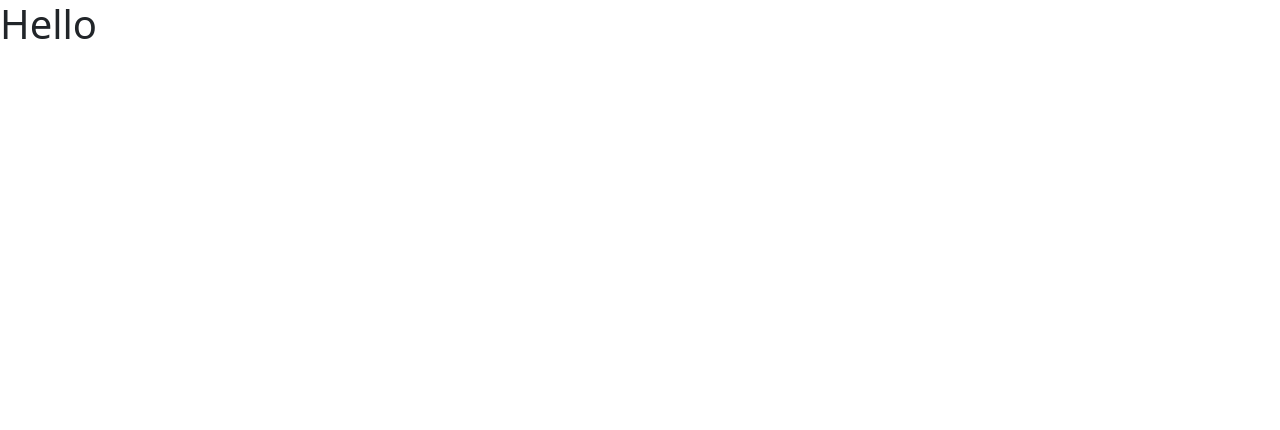
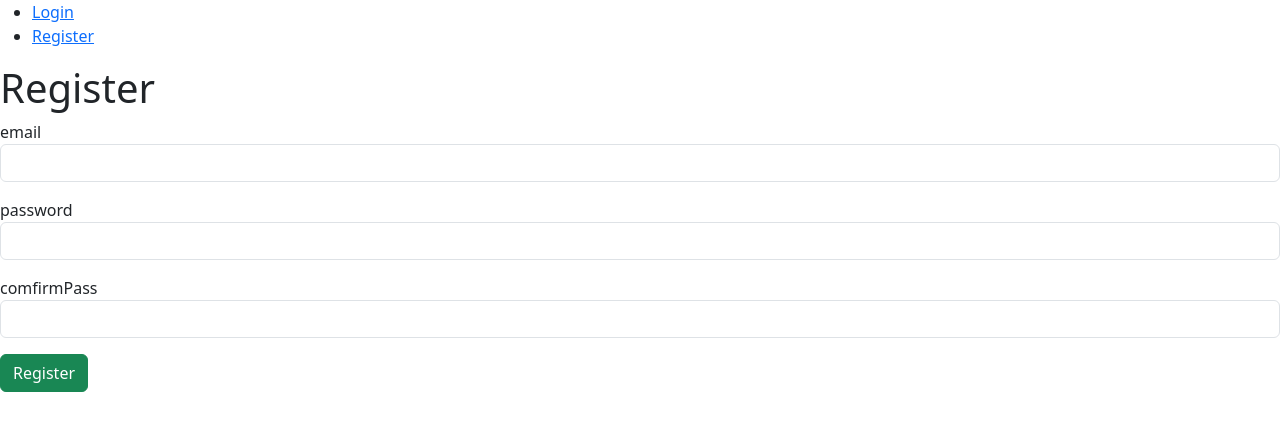
Before and after one commit to cuongbv-11/Web209, a React (Vite) app: page /register in a window 1280 px wide. Shown: the top 430 px of the page. Built offline with nearby package versions, Linux system fonts and the light colour scheme; data requests are answered from the project's data file.

Commit message:
authForm

```diff
--- a/src/App.tsx
+++ b/src/App.tsx
@@ -1,11 +1,50 @@
+import { Route, Routes, useNavigate } from "react-router-dom";
 import "./App.scss";
+import AuthForm from "./pages/AuthForm/AuthForm";
+import Header from "./pages/Header";
+
+import { useEffect, useState } from "react";
+import { Product } from "./interfaces/Product";
+import { instance } from "./api/api";
 
 function App() {
-	return (
-		<>
-			<h1>Hello</h1>
-		</>
-	);
+  const [products, setProducts] = useState<Product[]>([]);
+  const nav = useNavigate();
+  const fetchProducts = async () => {
+    const { data } = await instance.get(`products`);
+    setProducts(data);
+  };
+  useEffect(() => {
+    fetchProducts();
+  }, []);
+  const handleRemove = async (id: any) => {
+    if (confirm("are you su")) {
+      await instance.delete(`products/${id}`);
+      setProducts(products.filter((item) => item.id !== id));
+    }
+  };
+  const onSubmitProduct = async (data: Product) => {
+    if (data.id) {
+      await instance.patch(`/products/${data.id}`, data);
+      fetchProducts();
+    } else {
+      const res = await instance.post(`/products`, data);
+      setProducts([...products, res.data]);
+    }
+    nav("/product");
+  };
+  return (
+    <>
+      <Header />
+      <Routes>
+        <Route path="/login" element={<AuthForm isLogin />} />
+        <Route path="/register" element={<AuthForm />} />
+        <Route path="/product" />
+        <Route path="/product-add" />
+        <Route path="/product-edit/:id" />
+      </Routes>
+    </>
+  );
 }
 
 export default App;
--- /dev/null
+++ b/src/api/api.ts
@@ -0,0 +1,9 @@
+import axios from "axios";
+
+export const instance = axios.create({
+  baseURL: "http://localhost:3000",
+  headers: {
+    "Content-Type": "application/json",
+  },
+  timeout: 3000,
+});
--- /dev/null
+++ b/src/interfaces/Product.ts
@@ -0,0 +1,7 @@
+export interface Product {
+  id?: number | string;
+  title: string;
+  price: number;
+  description: string;
+  thumbnail: string;
+}
--- /dev/null
+++ b/src/interfaces/User.ts
@@ -0,0 +1,6 @@
+export interface User {
+  id?: string | number;
+  email: string;
+  password: string;
+  confirmPass: string;
+}
--- /dev/null
+++ b/src/pages/AuthForm/AuthForm.tsx
@@ -0,0 +1,102 @@
+import React from "react";
+import { useNavigate } from "react-router-dom";
+import { User } from "../../interfaces/User";
+import { instance } from "../../api/api";
+import { useForm } from "react-hook-form";
+import { zodResolver } from "@hookform/resolvers/zod";
+import { z } from "zod";
+
+export const loginSchema = z.object({
+  email: z.string().email(),
+  password: z.string().min(6).max(255),
+});
+export const registerSchema = z.object({
+  email: z.string().email(),
+  password: z.string().min(6).max(255),
+  confirmPass: z.string().min(6).max(255),
+});
+
+type Props = {
+  isLogin?: boolean;
+};
+
+const AuthForm = ({ isLogin }: Props) => {
+  const {
+    handleSubmit,
+    formState: { errors },
+    register,
+  } = useForm<User>({
+    resolver: zodResolver(isLogin ? loginSchema : registerSchema),
+  });
+  const nav = useNavigate();
+  const onSubmit = async (data: User) => {
+    try {
+      if (isLogin) {
+        const res = await instance.post(`/login`, data);
+        localStorage.setItem("user", JSON.stringify(res.data.user));
+        localStorage.setItem("accessToken", res.data.accessToken);
+        nav("/product");
+      } else {
+        await instance.post(`/register`, {
+          email: data.email,
+          password: data.password,
+        });
+        nav("/login");
+      }
+    } catch (error: any) {
+      alert(error.response.data || "Error!");
+    }
+  };
+  return (
+    <form onSubmit={handleSubmit(onSubmit)}>
+      <h1>{isLogin ? "Login" : "Register"}</h1>
+      <div className="mb-3">
+        <label htmlFor="email" className="form-lable">
+          email
+        </label>
+        <input
+          className="form-control"
+          type="text"
+          {...register("email", { required: true })}
+        />
+        {errors.email && (
+          <span className="text-danger">{errors.email.message}</span>
+        )}
+      </div>
+
+      <div className="mb-3">
+        <label htmlFor="password" className="form-lable">
+          password
+        </label>
+        <input
+          type="password"
+          className="form-control"
+          {...register("password", { required: true })}
+        />
+        {errors.password && (
+          <span className="text-danger">{errors.password.message}</span>
+        )}
+      </div>
+      {!isLogin && (
+        <div className="mb-3">
+          <label htmlFor="comfirmPass" className="form-lable">
+            comfirmPass
+          </label>
+          <input
+            type="password"
+            className="form-control"
+            {...register("confirmPass", { required: true })}
+          />
+          {errors.confirmPass && (
+            <span className="text-danger">{errors.confirmPass.message}</span>
+          )}
+        </div>
+      )}
+      <button className="btn btn-success">
+        {isLogin ? "Login" : "Register"}
+      </button>
+    </form>
+  );
+};
+
+export default AuthForm;
--- /dev/null
+++ b/src/pages/Header.tsx
@@ -0,0 +1,19 @@
+import React from "react";
+import { Link } from "react-router-dom";
+
+const Header = () => {
+  return (
+    <header>
+      <ul className="text">
+        <li>
+          <Link to="/login">Login</Link>
+        </li>
+        <li>
+          <Link to="/register">Register</Link>
+        </li>
+      </ul>
+    </header>
+  );
+};
+
+export default Header;
```
